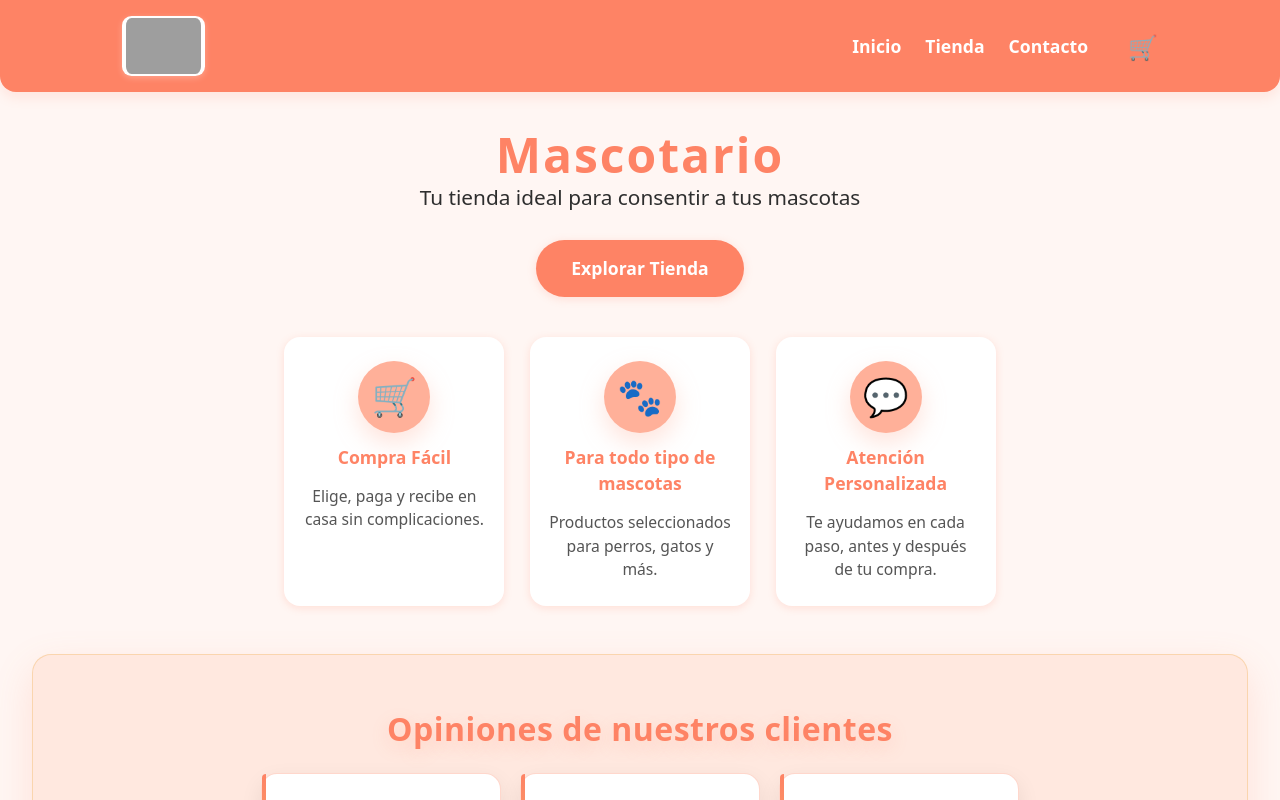
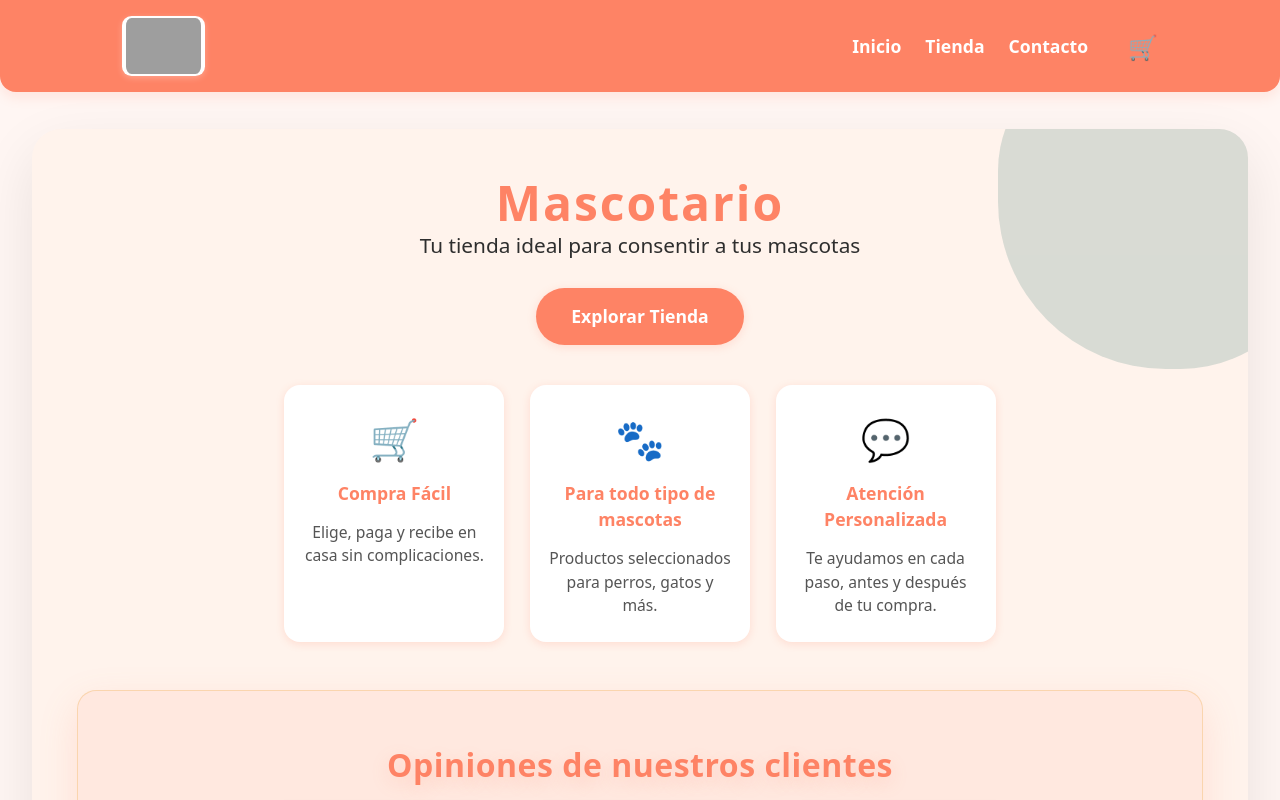
Before and after one commit to gero16/mascotario, a React (Vite) app: page / in a window 1280 px wide. Shown: the top 800 px of the page. Built offline with nearby package versions, Linux system fonts and the light colour scheme; grey boxes are pictures that could not be loaded.

Commit message:
mejora visual en inicio 1.1

```diff
--- a/src/App.css
+++ b/src/App.css
@@ -157,6 +157,40 @@ h1 {
   flex-direction: column;
   align-items: center;
   justify-content: center;
+  padding: 3rem 2.8rem;
+  border-radius: 1.8rem;
+  background: var(--color-cream);
+  box-shadow: 0 22px 60px rgba(0, 0, 0, 0.09);
+  color: #2e2e2e;
+  position: relative;
+  overflow: hidden;
+}
+.landing::before {
+  content: '';
+  position: absolute;
+  width: 320px;
+  height: 320px;
+  background: var(--color-teal);
+  border-radius: 40% 60% 45% 55%;
+  opacity: 0.18;
+  top: -80px;
+  right: -70px;
+  filter: blur(0px);
+}
+.landing::after {
+  content: '';
+  position: absolute;
+  width: 160px;
+  height: 160px;
+  background: rgba(46, 113, 106, 0.15);
+  border-radius: 50%;
+  bottom: -40px;
+  left: -50px;
+  filter: blur(4px);
+}
+.landing > * {
+  position: relative;
+  z-index: 1;
 }
 
 .landing-header {
@@ -166,7 +200,7 @@ h1 {
 
 .landing-header h1 {
   font-size: 3rem;
-  color: #fe8365;
+  color: var(--color-base);
   letter-spacing: 2px;
   font-weight: 900;
 }
@@ -196,6 +230,7 @@ h1 {
   transform: translateY(-2px) scale(1.05);
 }
 
+
 .landing-features {
   display: flex;
   gap: 1.6rem;
@@ -217,17 +252,7 @@ h1 {
 }
 
 .feature-card span {
-  font-size: 2.3rem;
-  background: var(--color-muted-rose);
-  color: #fff;
-  border-radius: 50%;
-  padding: 0.45em;
-  width: 72px;
-  height: 72px;
-  display: inline-flex;
-  align-items: center;
-  justify-content: center;
-  box-shadow: 0 10px 24px rgba(255, 176, 153, 0.35);
+  font-size: 2.5rem;
 }
 
 .feature-card h3 {
--- a/src/index.css
+++ b/src/index.css
@@ -20,6 +20,7 @@
   --color-muted-rose: #ffb099; /* acentos cálidos */
   --color-cool-slate: #344150; /* textos destacados */
   --color-cream: #fff3ec; /* secciones amplias */
+  --color-teal: #2e716a; /* contraste frío principal */
   position: relative;
 }
 
```
